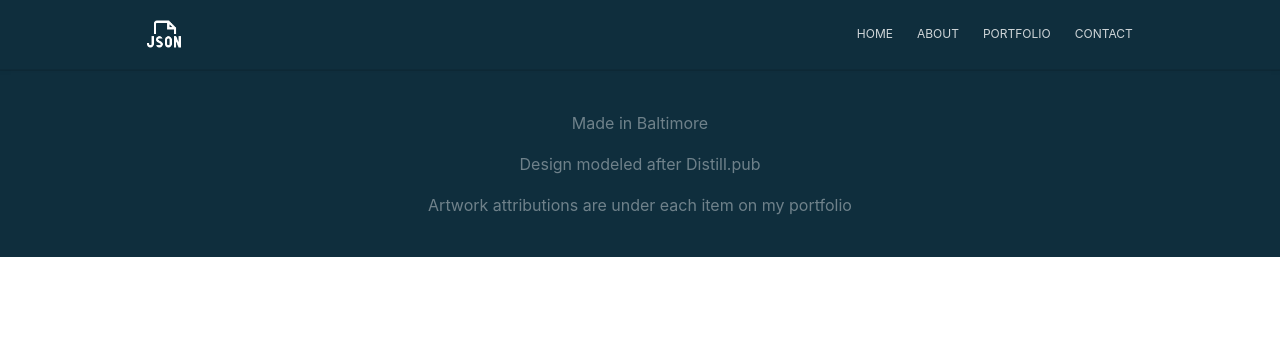
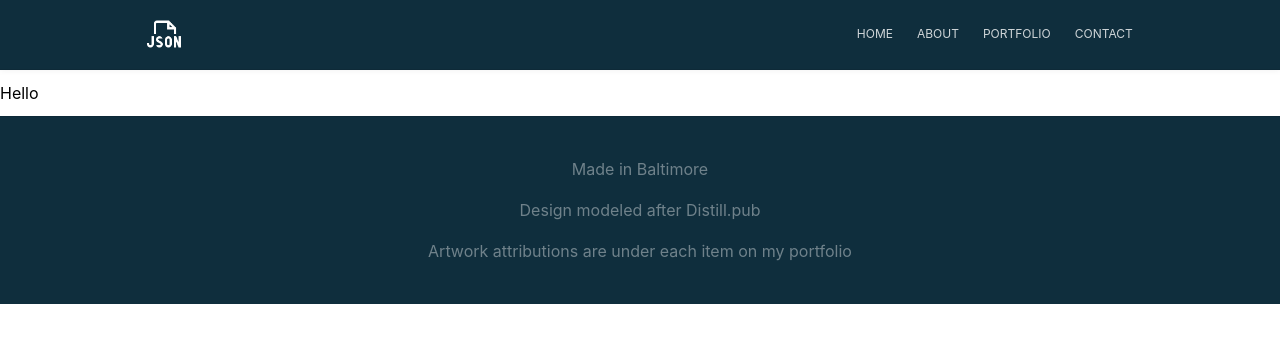
Before and after one commit to jbixon13/reactblog, a React (Create React App) app: page /articles/new-blog in a window 1280 px wide. Shown: the top 342 px of the page. Built offline with nearby package versions, Linux system fonts and the light colour scheme.

Commit message:
basic blog routing setup

```diff
--- a/src/App.js
+++ b/src/App.js
@@ -5,6 +5,9 @@ import Navbar from './components/Navbar/Navbar';
 import Home from './components/Home/Home';
 import About from './components/About/About';
 import Footer from './components/Footer/Footer';
+import MTADoom from './components/Blog/Posts/MTADoom/MTADoom';
+import ShinyCool from './components/Blog/Posts/ShinyCool/ShinyCool';
+import NewBlog from './components/Blog/Posts/NewBlog/NewBlog';
 
 class App extends Component {
 
@@ -16,6 +19,9 @@ class App extends Component {
           <Switch>
             <Route path='/' exact component={Home}/>
             <Route path='/about' component={About}/>
+            <Route path='/articles/MTA-doom-gloom' component={MTADoom}/>
+            <Route path='/articles/shiny-cool' component={ShinyCool}/>
+            <Route path='/articles/new-blog' component={NewBlog}/>
           </Switch>
           <Footer/>
         </div>
--- a/src/components/ArticleItem/ArticleItem.js
+++ b/src/components/ArticleItem/ArticleItem.js
@@ -1,16 +1,17 @@
-import React, { Component } from 'react'
-import styles from './ArticleItem.module.scss'
+import React, { Component } from 'react';
+import styles from './ArticleItem.module.scss';
+import { Link } from 'react-router-dom';
 
 export class ArticleItem extends Component {
     render() {
         return (
             <div className={styles.ArticleItem}>
-                <a href={ this.props.article.link }>
-                <h2>{ this.props.article.title }</h2>
-                <p>{ this.props.article.subtitle }</p>
-                <p>{ this.props.article.date }</p>
-                <img src={ process.env.PUBLIC_URL + this.props.article.preview } alt={'article preview'}/>
-                </a>
+                <Link to={ this.props.article.link }>
+                    <h2>{ this.props.article.title }</h2>
+                    <p>{ this.props.article.subtitle }</p>
+                    <p>{ this.props.article.date }</p>
+                    <img src={ process.env.PUBLIC_URL + this.props.article.preview } alt={'article preview'}/>
+                </Link>
             </div>
         )
     }
--- /dev/null
+++ b/src/components/Blog/ArticleHeader.js
@@ -0,0 +1,14 @@
+import React, { Component } from 'react';
+import styles from './ArticleHeader.module.scss';
+
+export class ArticleHeader extends Component {
+    render() {
+        return (
+            <div className={styles.ArticleHeader}>
+                <h1>Hello</h1>
+            </div>
+        )
+    }
+}
+
+export default ArticleHeader
--- /dev/null
+++ b/src/components/Blog/Posts/MTADoom/MTADoom.js
@@ -0,0 +1,15 @@
+import React, { Component } from 'react';
+import styles from './MTADoom.module.scss';
+import ArticleHeader from '../../ArticleHeader';
+
+export class MTADoom extends Component {
+    render() {
+        return (
+            <div className={styles.MTADoom}>
+                <ArticleHeader/>
+            </div>
+        )
+    }
+}
+
+export default MTADoom
--- /dev/null
+++ b/src/components/Blog/Posts/NewBlog/NewBlog.js
@@ -0,0 +1,15 @@
+import React, { Component } from 'react';
+import styles from './NewBlog.module.scss';
+import ArticleHeader from '../../ArticleHeader';
+
+export class NewBlog extends Component {
+    render() {
+        return (
+            <div className={styles.NewBlog}>
+                <ArticleHeader/>
+            </div>
+        )
+    }
+}
+
+export default NewBlog
--- /dev/null
+++ b/src/components/Blog/Posts/ShinyCool/ShinyCool.js
@@ -0,0 +1,15 @@
+import React, { Component } from 'react';
+import styles from './ShinyCool.module.scss';
+import ArticleHeader from '../../ArticleHeader';
+
+export class ShinyCool extends Component {
+    render() {
+        return (
+            <div className={styles.ShinyCool}>
+                <ArticleHeader/>
+            </div>
+        )
+    }
+}
+
+export default ShinyCool
```
Also changed, not shown: src/components/Blog/ArticleHeader.module.scss (added), src/components/Blog/Posts/MTADoom/MTADoom.module.scss (added), src/components/Blog/Posts/NewBlog/NewBlog.module.scss (added), src/components/Blog/Posts/ShinyCool/ShinyCool.module.scss (added).
